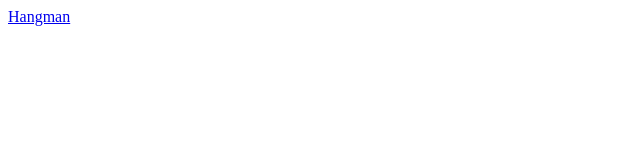
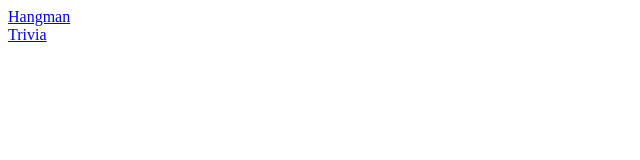
Before and after one commit to kevin-ci/wmca-trivia-js-game, a plain HTML site: page index.html in a window 1280 px wide. Shown: the full height of the page, 0-640 px from the left. Drawn offline with Linux system fonts and the light colour scheme.

Commit message:
add word

```diff
--- a/index.html
+++ b/index.html
@@ -1,2 +1,2 @@
 <a href="hangman/index.html">Hangman</a><br>
-<a href="trivia/index.html"></a>
+<a href="trivia/index.html">Trivia</a>
```
